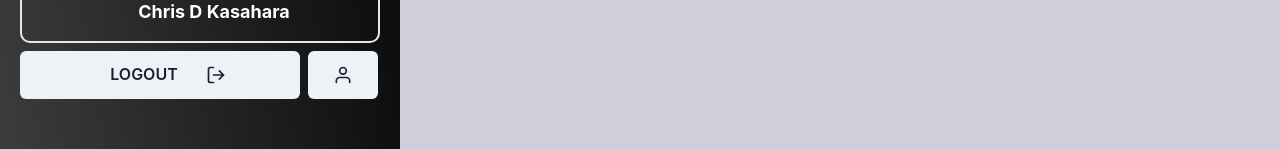
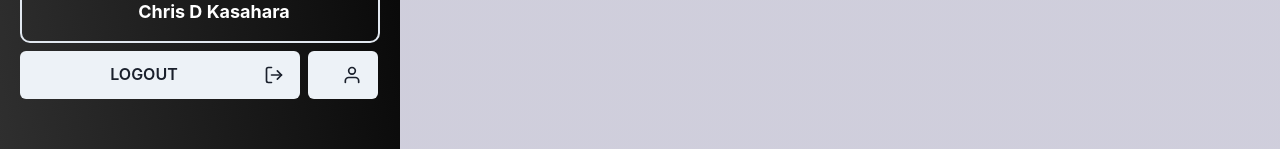
Before and after one commit to Christian-D-K/sidebar_menu, a Next.js app: page / in a window 1280 px wide. Shown: the part 638-787 px from the top of the page. Built offline with nearby package versions, Linux system fonts and the light colour scheme.

Commit message:
色の調整・Textアニメーションの変更等

```diff
--- a/src/components/element/ ExtendableButton.tsx
+++ b/src/components/element/ ExtendableButton.tsx
@@ -18,12 +18,9 @@ const ExtendableButton = ({
       fontSize='md'
       transition={'400ms'}
       _hover={{ bg: 'gray.400', color: 'gray.800' }}
+      justifyContent='space-between'
     >
-      <Text
-        w={isExtend ? '100px' : '0px'}
-        transition={'800ms'}
-        overflow='hidden'
-      >
+      <Text overflow='hidden' flexGrow={1}>
         {isExtend && buttonText}
       </Text>
       {icon && (
--- a/src/features/Menu/Sidebar.tsx
+++ b/src/features/Menu/Sidebar.tsx
@@ -18,7 +18,7 @@ const Sidebar = () => {
       // bgGradient='linear(200deg, rgba(95, 2, 67), rgba(17,11,79,.3) 70.71%),
       // linear-gradient(135deg, rgba(0,0,120,.8), rgba(0,255,0,0) 60.71%),
       // linear-gradient(330deg, rgba(4,0,33), rgba(0,0,0) 80.71%)'
-      bgGradient='linear(260deg, rgba(0, 0, 0), rgba(40,40,40,.9) 100.71%)'
+      bgGradient='linear(260deg, rgba(0, 0, 0), rgba(25,25,25,.9) 100.71%)'
       h='100vh'
       overflowY={isOpen ? 'scroll' : 'visible'}
       sx={{
```
